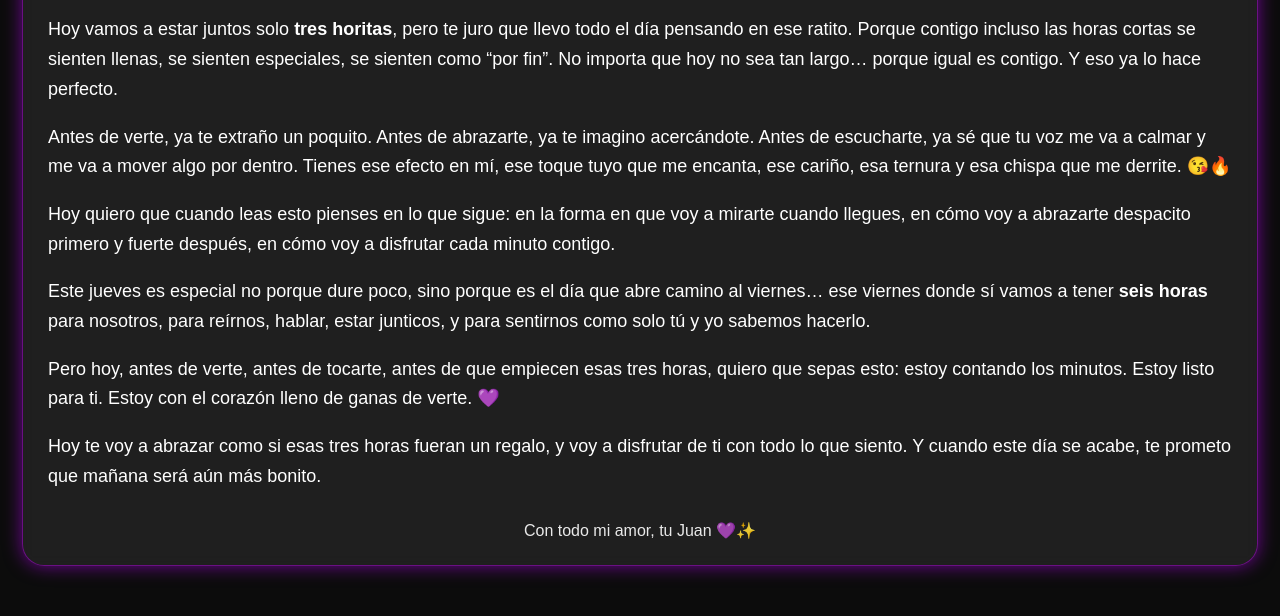
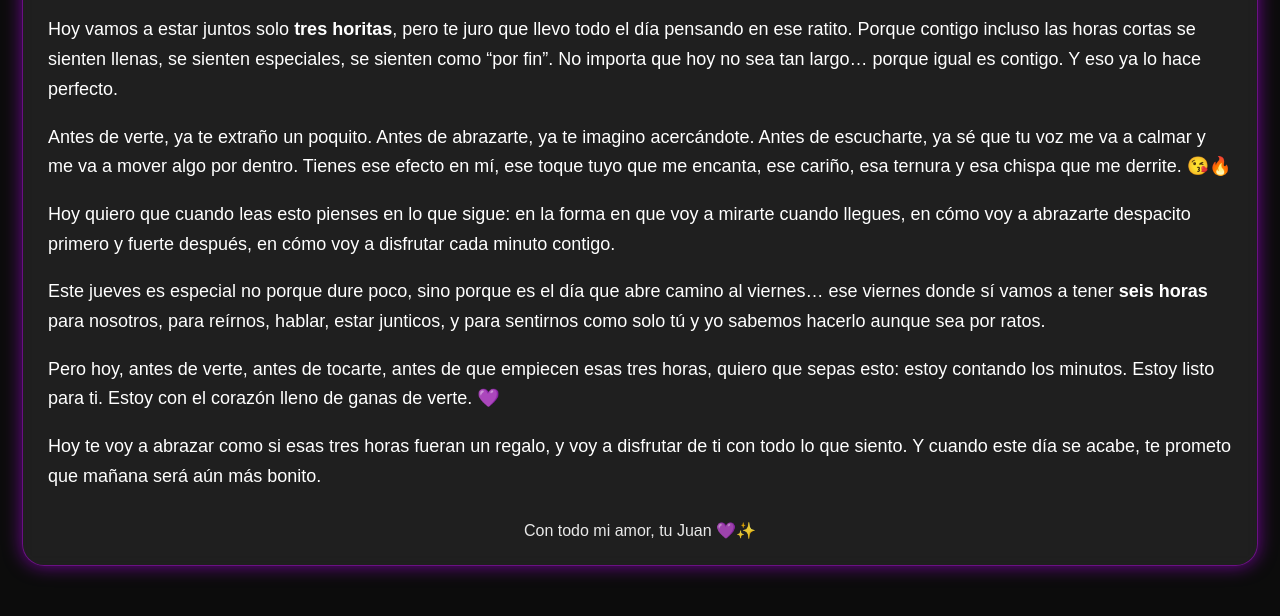
Before and after one commit to j8753741-eng/Jueves-, a plain HTML site: page index.html in a window 1280 px wide. Shown: the part 180-796 px from the top of the page. Drawn offline with Linux system fonts and the light colour scheme.

Commit message:
Modify text for improved expression
Updated text to include 'aunque sea por ratos' for clarity.

```diff
--- a/index.html
+++ b/index.html
@@ -82,7 +82,7 @@
         sino porque es el día que abre camino al viernes…
         ese viernes donde sí vamos a tener <b>seis horas</b> para nosotros,
         para reírnos, hablar, estar junticos,
-        y para sentirnos como solo tú y yo sabemos hacerlo.
+        y para sentirnos como solo tú y yo sabemos hacerlo aunque sea por ratos.
     </p>
 
     <p>
```
